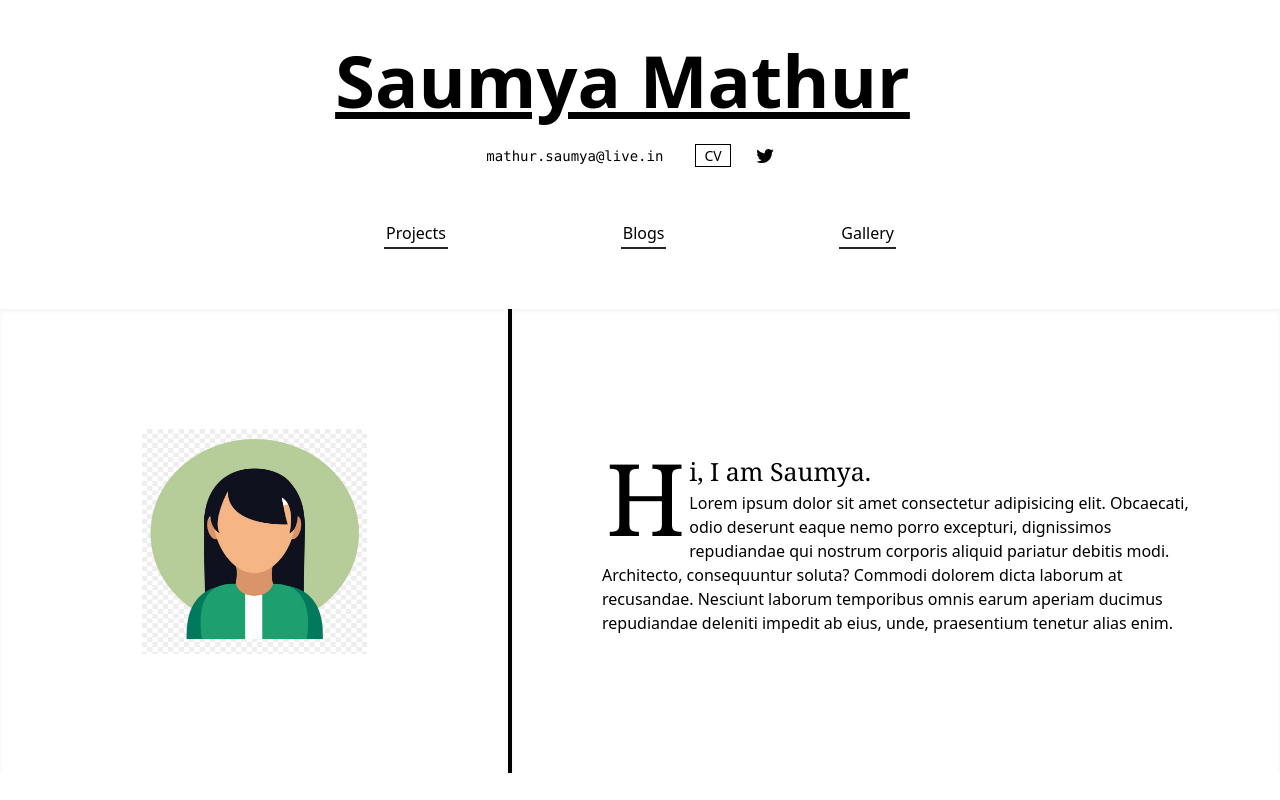
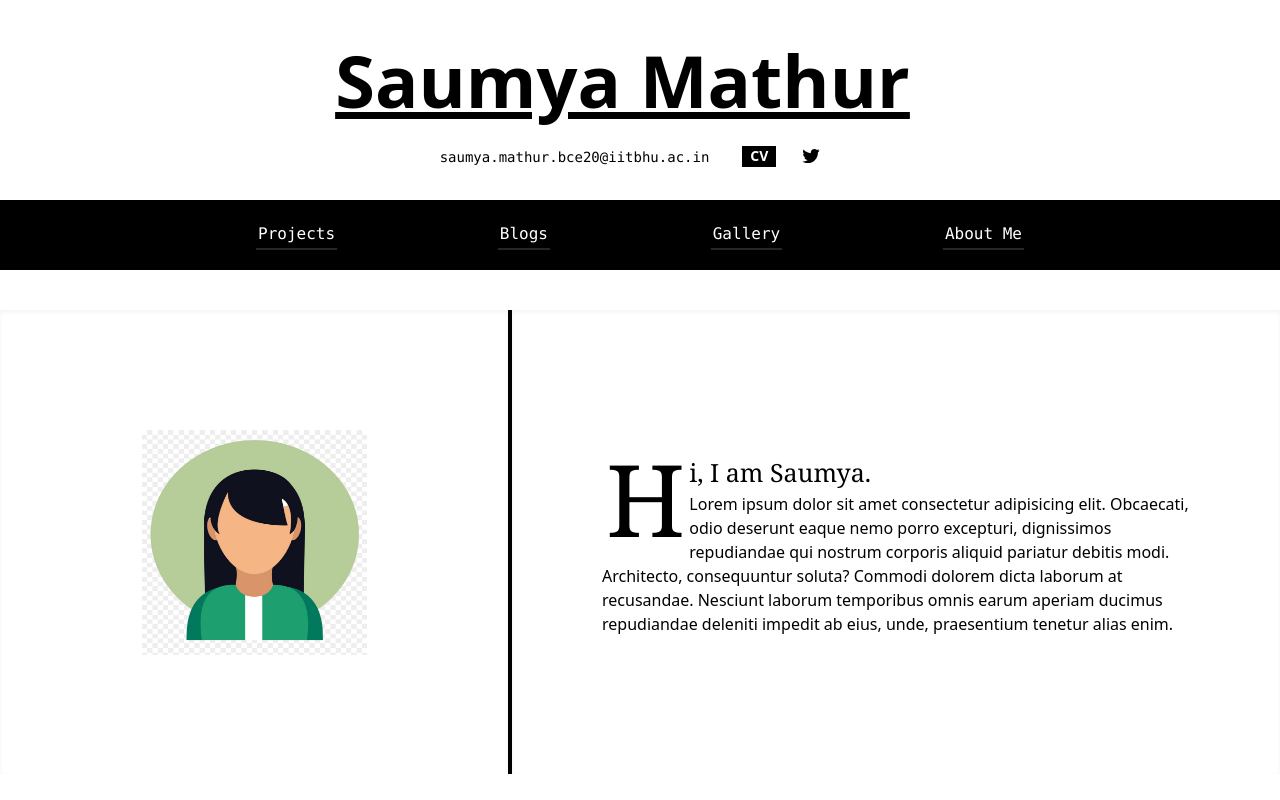
Before and after one commit to sanyam-dev/blogger, a Next.js app: page / in a window 1280 px wide. Built offline with nearby package versions, Linux system fonts and the light colour scheme; what better-react-mathjax would draw is missing.

Commit message:
Header & Navbar styling

```diff
--- a/components/Header.js
+++ b/components/Header.js
@@ -2,6 +2,10 @@ import Navbar from './Navbar'
 import NameBlock from './NameBlock'
 
 const Header = () => {
+	const name = "Saumya Mathur"
+	const email = "saumya.mathur.bce20@iitbhu.ac.in"
+	const cv_path = "@/public/cv.pdf"
+
 	return (
 		<>
 			<div
@@ -10,19 +14,17 @@ const Header = () => {
 			>
 				<div id = "name-container">
 						<div id="name-1" className="hidden sm:block md:block opacity-100">
-							<NameBlock name = "Saumya Mathur" email = "mathur.saumya@live.in"/>
+							<NameBlock name = {name} email = {email} path = {cv_path}/>
 						</div>
 				</div>
 				<div
 					id="navbar-container"
-					className="py-5">
-						<div id="navbar">
+					className="">
 							<Navbar/>
-						</div>
 				</div>
 				<div id="name-2-container"
 					className="block col-span-3 sm:hidden">
-						<NameBlock name = "Saumya Mathur" path = "@/public/cv.pdf" email = "mathur.saumya@live.in"/>
+						<NameBlock name = {name} email = {email} path = {cv_path}/>
 					</div>
 			</div>
 		</>
--- a/components/NameBlock.js
+++ b/components/NameBlock.js
@@ -16,17 +16,12 @@ export default function NameBlock({name,path, email}){
 					{name}
 				</Link>
 			</div>
-			<div id="id_links" className='flex justify-center mt-3 sm:mt-7  items-center'>
-				<code id="mail" className="mx-4 content-center text-xs sm:text-sm" >
+			<div id="id_links" className='flex justify-center mt-3 sm:mt-7 items-center'>
 				<Link href = {'mailto:' + email}>
+					<code id="mail" className="mx-[0.5rem] sm:mx-4 content-center text-xs sm:text-sm hover:italic hover:underline" >
 							{email}
+					</code>
 				</Link>
-				</code>
-				<div id="cv"
-					className="
-						content-center mx-4 text-xs
-						px-2 py-[0.5px] border border-current
-						cursor-pointer sm:text-sm" >
 				<Link
 						href = '/cv.pdf'
 						locale = {false}
@@ -34,21 +29,30 @@ export default function NameBlock({name,path, email}){
 						rel="noopener noreferrer"
 						width = "100%"
 					>
+					<div id="cv"
+						className="
+							content-center mx-[0.5rem] sm:mx-4 text-xs
+							px-2 py-[0.5px] border border-current
+							bg-black font-bold text-white hover:bg-slate-600
+							cursor-pointer sm:text-sm" >
 						CV
+					</div>
 				</Link>
-				</div>
-				<div id="twitter" className= "ml-2 flex justify-end">
 				<Link
 						href='https://x.com/saumyamathur370'
 						target = '_blank'
 				>
+					<div id="twitter"
+					className= "ml-2 flex justify-end hover:bg-slate-200">
+
 							<Image src = "/twitter.svg"
 								width = "64"
 								height="64"
 								alt = "twitter"
+								priority = {true}
 								className="w-[16px] sm:w-[20px] h-[16px] sm:h-[20px]"/>
+					</div>
 				</Link>
-				</div>
 			</div>
 		</div>
 	)
--- a/components/Navbar.js
+++ b/components/Navbar.js
@@ -3,24 +3,42 @@ import Link from 'next/link'
 export default function NavBar(){
 	return(
 		<div
-		className="px-[35px] md:px-[15%] lg:px-[30%] flex place-content-between items-center text-center text-sm sm:text-base">
-			<button id="projects" className='border-b-2 border-neutral-800 hover:border-blue-200 '>
+		id = "navbar"
+		className="py-5 px-[20px] sm:px-[35px]
+							md:px-[15%] lg:px-[20%]
+							flex place-content-between
+							items-center text-center
+							font-mono bg-black text-white
+							text-sm sm:text-base"
+		>
+			<Link href = "/projects">
+				<button id="projects" className='border-b-2 border-neutral-800 hover:border-slate-400 '>
 					<div id="padded-button" className='m-[2px]'>
-				<Link href = "/projects">Projects</Link>
+					Projects
 					</div>
 				</button>
-			<button id="blog" className='border-b-2 border-neutral-800 hover:border-blue-200'>
+			</Link>
+			<Link href = "/blogs">
+				<button id="blog" className='border-b-2 border-neutral-800 hover:border-slate-400 '>
 					<div id="padded-button" className='m-[2px]'>
-					<Link href = "/blogs">Blogs</Link>
+						Blogs
 					</div>
 				</button>
-			<button id="gallery" className='border-b-2 border-neutral-800 hover:border-blue-200'>
+			</Link>
+			<Link href = '/gallery'>
+				<button id="gallery" className='border-b-2 border-neutral-800 hover:border-slate-400'>
 					<div id="padded-button" className='m-[2px]'>
-					<Link href = '/gallery'>
 							Gallery
-					</Link>
 					</div>
 				</button>
+			</Link>
+			<Link href = '/'>
+				<button id="gallery" className='border-b-2 border-neutral-800 hover:border-slate-400'>
+					<div id="padded-button" className='m-[2px]'>
+							About Me
+					</div>
+				</button>
+			</Link>
 		</div>
 	)
 }
```
Lines whose indentation alone changed are shown as unchanged.
